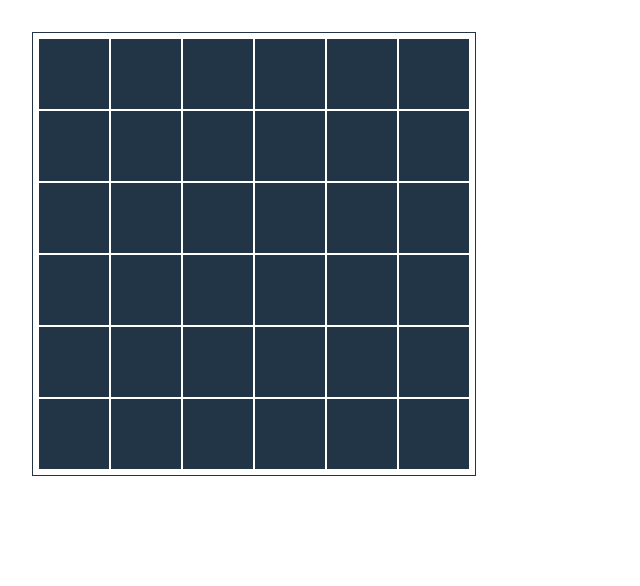
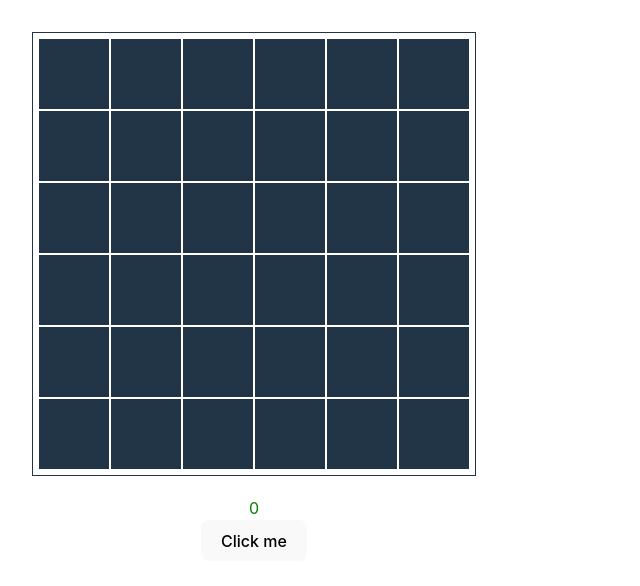
Before and after one commit to limbonalim/Home-Work-54, a React (Vite) app: page / in a window 1280 px wide. Shown: the top 586 px of the page, without its empty margins (0-640 px from the left). Built offline with nearby package versions, Linux system fonts and the light colour scheme.

Commit message:
add Counter and Game component

```diff
--- a/src/components/Board/Board.css
+++ b/src/components/Board/Board.css
@@ -1,8 +1,12 @@
-.Board{
+.Board {
+  width: max-content;
+  display: flex;
+  flex-direction: column;
+  align-items: center;
+}
+
+.Board .Play {
+  border: 1px solid;
   padding: 5px;
-  border: 1px solid;
-  display: flex;
-  flex-wrap: wrap;
-  width: 432px;
-  height: 432px;
+  margin-bottom: 20px;
 }
--- a/src/components/Board/Board.tsx
+++ b/src/components/Board/Board.tsx
@@ -1,13 +1,19 @@
 import React from 'react';
 import './Board.css';
+import Counter from '../Counter/Counter.tsx';
 
 interface Props extends React.PropsWithChildren {
+  counter: number;
 }
 
-const Board: React.FC<Props> = ({test, children}) => {
+const Board: React.FC<Props> = ({children,counter}) => {
   return (
     <div className="Board">
-      {children}
+      <div className="Play">
+        {children}
+      </div>
+      <Counter score={counter}/>
+      <button>Click me</button>
     </div>
   );
 };
--- /dev/null
+++ b/src/components/Counter/Counter.css
@@ -0,0 +1,3 @@
+.Counter {
+  color: green;
+}
--- /dev/null
+++ b/src/components/Counter/Counter.tsx
@@ -0,0 +1,16 @@
+import React from 'react';
+import './Counter.css';
+
+interface Props {
+  score: number;
+}
+
+const Counter: React.FC<Props> = ({score}) => {
+  return (
+    <div className="Counter">
+      {score}
+    </div>
+  );
+};
+
+export default Counter;
--- /dev/null
+++ b/src/components/Game/Game.css
@@ -0,0 +1,6 @@
+.Game {
+  display: flex;
+  flex-wrap: wrap;
+  width: 432px;
+  height: 432px;
+}
--- /dev/null
+++ b/src/components/Game/Game.tsx
@@ -0,0 +1,26 @@
+import React from 'react';
+import Square from '../Square/Square.tsx';
+import {Cell} from '../../types';
+import './Game.css';
+
+interface Props {
+  items: Cell[];
+  showInner: React.MouseEventHandler;
+}
+
+const Game: React.FC<Props> = ({items, showInner}) => {
+  return (
+    <div className="Game">
+      {items.map((item) => {
+        return (
+          <Square
+            key={item.id}
+            hasItem={item.hasItem}
+            clicked={item.clicked}
+            showInner={() => showInner(item.id)}/>);
+      })}
+    </div>
+  );
+};
+
+export default Game;
--- a/src/components/Square/Square.css
+++ b/src/components/Square/Square.css
@@ -2,13 +2,23 @@
   width: 70px;
   height: 70px;
   background: #213547;
+  color: #213547;
   margin: 1px;
+  text-align: center;
+  position: relative;
 }
 
 .Square:hover {
   background: #535bf2;
+  color: #535bf2;
 }
 
-.Square .active {
+.Square.active {
   background: #f9f9f9;
 }
+
+.Square .ring {
+  position: absolute;
+  top: 50%;
+  transform: translate(-50%, -50%);
+}
--- a/src/components/Square/Square.tsx
+++ b/src/components/Square/Square.tsx
@@ -2,17 +2,19 @@ import React, {MouseEventHandler} from 'react';
 import {Cell} from '../../types';
 import './Square.css';
 
-interface Square extends Cell {
-  showInner: MouseEventHandler;
+export interface SquareType extends Cell {
+  showInner?: MouseEventHandler;
 }
-const Square: React.FC<Square> = ({hasItem,clicked, showInner}) => {
+
+const Square: React.FC<SquareType> = ({hasItem, clicked, showInner}) => {
   const className = ['Square'];
   if (clicked) {
-    className.push('active')
+    className.push('active');
   }
 
   return (
-    <div className={className.join(' ')} onClick={showInner}>
+    <div className={className.join(' ')} onClick={!clicked ? showInner : null}>
+      {hasItem ? <span className="ring">o</span> : null}
     </div>
   );
 };
--- a/src/containers/App/App.tsx
+++ b/src/containers/App/App.tsx
@@ -1,38 +1,69 @@
 import {useState} from 'react';
 import Board from '../../components/Board/Board.tsx';
-import Square from '../../components/Square/Square.tsx';
 import {Cell} from '../../types';
-import './App.css'
-const createItems = (howMany:number = 36):Cell[] => {
-  const items:Cell[] = [];
-  const random = Math.floor(Math.random() * howMany);
-  for (let i = 0; i < howMany; i++) {
-    let item:Cell = {
+import './App.css';
+import Game from '../../components/Game/Game.tsx';
+
+const getRandom = (length: number): string => {
+  const alphabet = 'abcdefghiklmnopqrstvxyz';
+  let result = '';
+  for (let i = 0; i < length; i++) {
+    const getRandom = Math.floor(Math.random() * alphabet.length);
+    result += alphabet[getRandom];
+  }
+  return result;
+};
+
+const getId = (): string => {
+  const randomLength = Math.ceil(Math.random() * 10 + 3);
+  const date = new Date().toISOString();
+  return `${date}/${getRandom(randomLength)}`;
+};
+
+
+const createItems = (): Cell[] => {
+  const items: Cell[] = [];
+  let numberOfCell = 36;
+  const random = Math.floor(Math.random() * numberOfCell);
+  for (let i = 0; i < numberOfCell; i++) {
+    let item: Cell = {
       hasItem: false,
       clicked: false,
+      id: getId(),
     };
     items.push(item);
   }
   items[random].hasItem = true;
-  console.log(items)
   return items;
 };
 const App = () => {
   const [items, setItems] = useState(createItems());
-  const showInner = (index) => {
+  const [score, setScore] = useState(0);
 
+  let squareList = null;
+
+  const showInner = (id) => {
+    setScore(prevState => prevState + 1);
+    setItems(prevState => prevState.map((cell) => {
+      if (cell.id !== id) {
+        return {...cell};
+      } else {
+        return {...cell, clicked: true};
+      }
+    }));
   };
-  let squareList = null;
-  squareList = items.map((item,index) => {
-    return <Square hasItem={item.hasItem} clicked={item.clicked} showInner={() => showInner(index)}/>;
-  });
+
+  squareList = (
+    <Game showInner={showInner} items={items}/>
+  );
+
   return (
     <div>
-      <Board>
+      <Board counter={score}>
         {squareList}
       </Board>
     </div>
   );
 };
 
-export default App
+export default App;
--- a/src/types.d.ts
+++ b/src/types.d.ts
@@ -1,4 +1,5 @@
 export interface Cell {
   hasItem: boolean;
   clicked: boolean;
+  id: string;
 }
```
